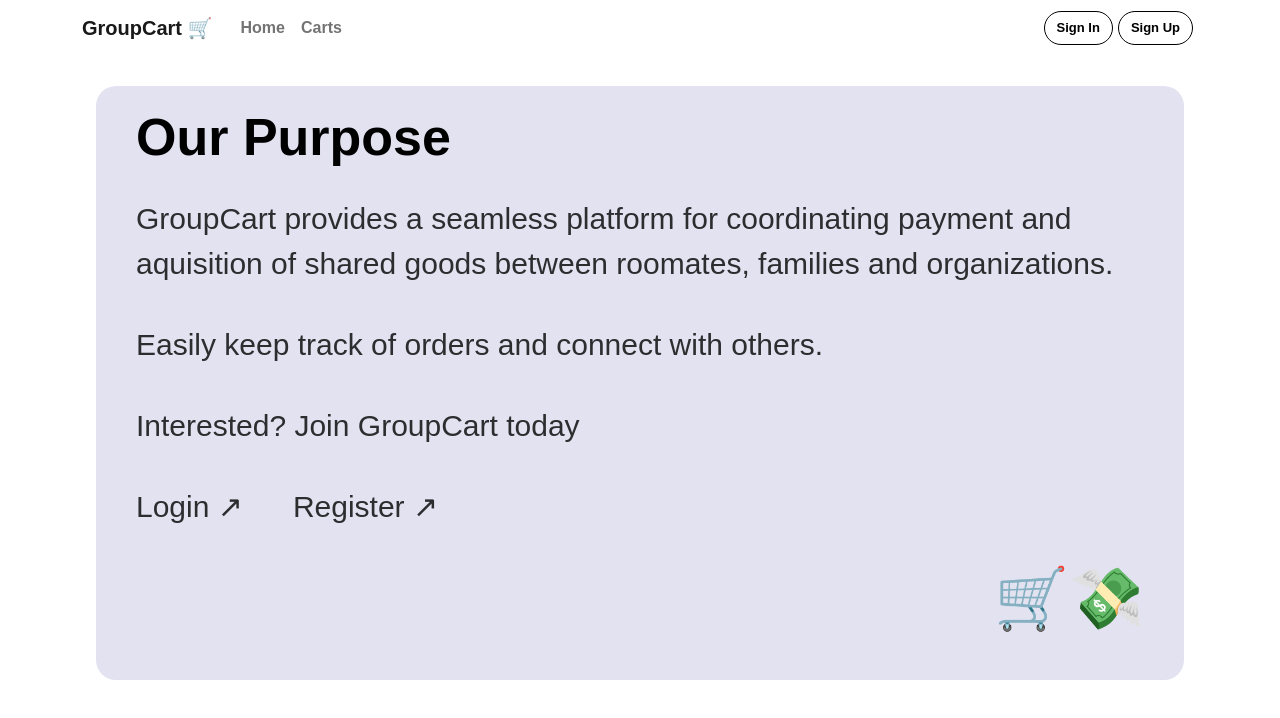
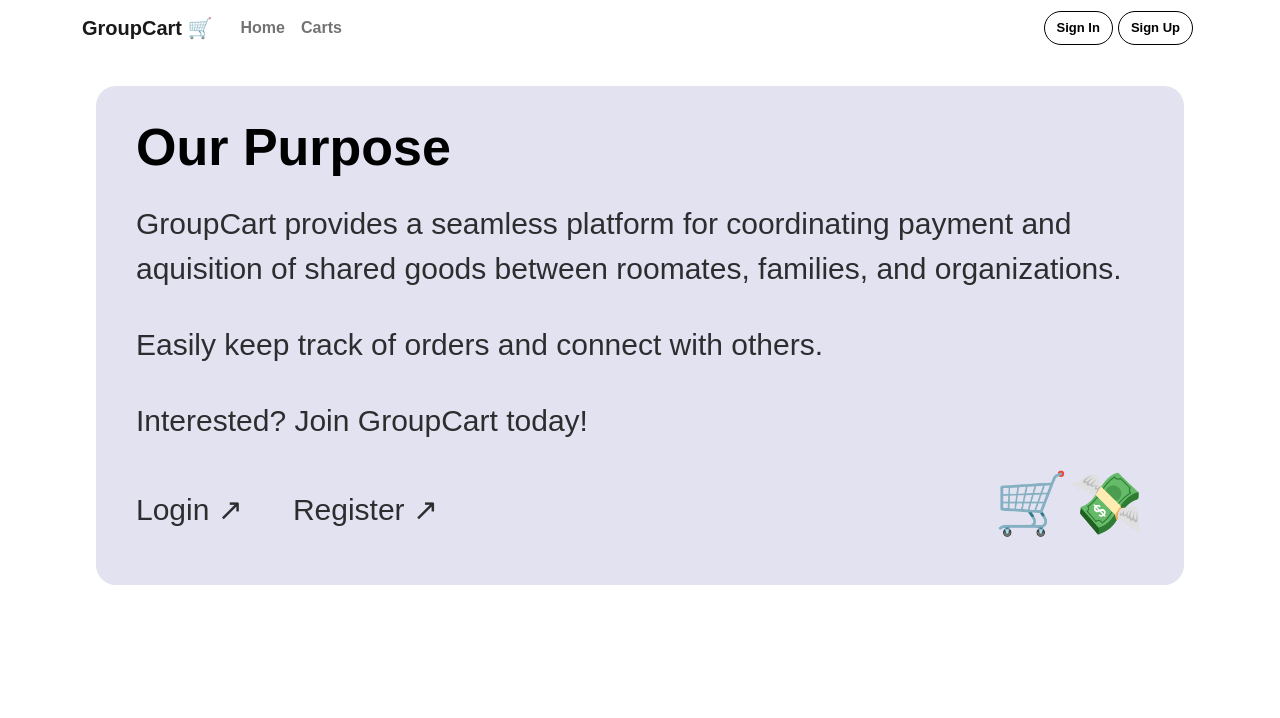
Before and after one commit to ethanoutangoun/groupcart, a React (Create React App) app in the folder frontend/: page /learn-more in a window 1280 px wide. Shown: the top 718 px of the page. Built offline with nearby package versions, Linux system fonts and the light colour scheme; a web font is replaced by a local one.

Commit message:
More changes to Learn More page

```diff
--- a/frontend/src/components/LearnMore.js
+++ b/frontend/src/components/LearnMore.js
@@ -10,21 +10,20 @@ function LearnMore() {
       <main className="purpose-content">
         <div className="purpose-header">
           <h1>Our Purpose</h1>
-          <p className="purpose-text">GroupCart provides a seamless platform for coordinating payment and aquisition of shared goods between roomates, families and organizations.</p>
+          <p className="purpose-text">GroupCart provides a seamless platform for coordinating payment and aquisition of shared goods between roomates, families, and organizations.</p>
           <p className="purpose-text">Easily keep track of orders and connect with others.</p>
-          <p className="purpose-text">Interested? Join GroupCart today</p>
-          <div>
+          <p className="purpose-text">Interested? Join GroupCart today!</p>
+          <div className="purpose-footer">
             <NavLink className="purpose-link hover-underline-animation" to="/sign-in">
               <p className="purpose-text join-link">Login ↗</p>
             </NavLink>
-
             <NavLink className="purpose-link hover-underline-animation" to="/sign-up">
               <p className="purpose-text join-link">Register ↗</p>
             </NavLink>
+            <p className="purpose-footer-text">
+              🛒💸
+            </p>
           </div>
-          <p className="purpose-footer">
-            🛒💸
-          </p>
         </div>
 
       </main>
--- a/frontend/src/components/learn-more.css
+++ b/frontend/src/components/learn-more.css
@@ -18,6 +18,7 @@
     flex-direction: column;
     background-color: #E2E2F1;
     padding: 20px 40px;
+    padding-top: 30px;
     border-radius: 20px;
 }
 
@@ -29,16 +30,23 @@
 
 .purpose-text {
     font-family: "Satoshi", sans-serif;
-    margin-top: 20px;
+    margin-top: 15px;
     font-size: 30px;
     font-weight: 500;
     color: rgba(0, 0, 0, 0.8);
 }
 
 .purpose-footer {
+    display: flex;
+    justify-content: center;
+    align-items: center;
+}
+
+.purpose-footer-text {
+    display: inline-block;
     text-align: right;
-    margin-top: 20px;
     font-size: 60px;
+    flex: 1;
 }
 
 .purpose-link:first-child {
@@ -47,6 +55,10 @@
 
 .purpose-link {
     margin-left: 50px;
+}
+
+.purpose-link .purpose-text {
+    margin-top: 0px;
 }
 
 .join-link {
```
